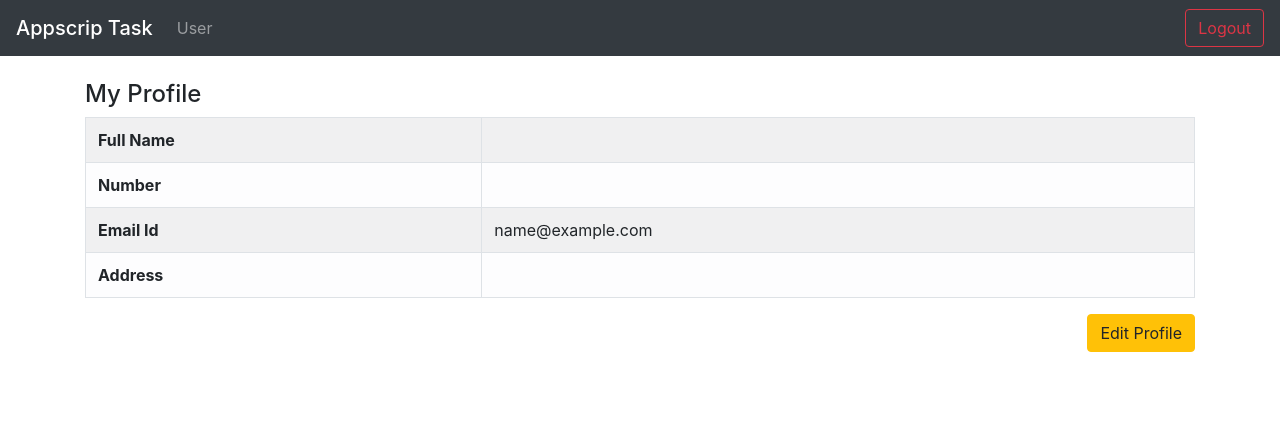
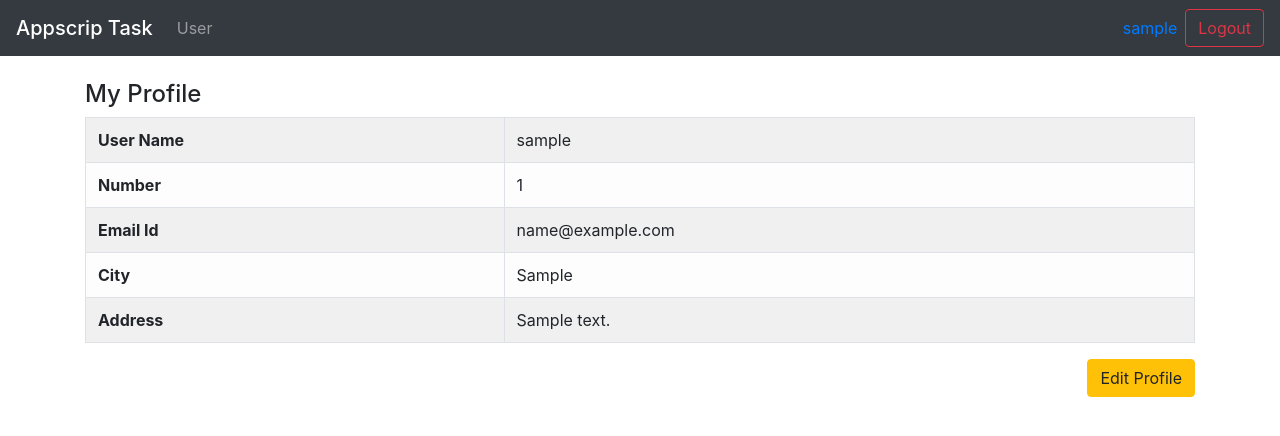
Before and after one commit to jaychaturvedi/appscrip, a Django app: page /profile/ in a window 1280 px wide. Shown: the top 436 px of the page. Run offline with Django 3.2, Linux system fonts and the light colour scheme; a user stored in the database is signed in; tables that the repository leaves empty hold one stand-in row (values such as "Sample post"); some libraries are stand-ins or nearby versions.

Commit message:
initial commit

```diff
--- a/ems/settings.py
+++ b/ems/settings.py
@@ -51,7 +51,6 @@
     'django.contrib.auth.middleware.AuthenticationMiddleware',
     'django.contrib.messages.middleware.MessageMiddleware',
     'django.middleware.clickjacking.XFrameOptionsMiddleware',
-    # 'user.middlewares.RoleMiddleware' #need to change
 ]
 
 ROOT_URLCONF = 'ems.urls'
--- a/ems/templates/auth/profile.html
+++ b/ems/templates/auth/profile.html
@@ -7,24 +7,30 @@
     <table class="table table-light table-bordered table-striped">
         <tbody>
             <tr>
-                <th>Full Name</th>
-                <td>{{object.user.first_name}}</td>
+                <th>User Name</th>
+                <td>{{user.username}}</td>
             </tr>
             <tr>
                 <th>Number</th>
-                <td>{{object.user.last_name}}</td>
+                <td>{{user.contact}}</td>
             </tr>
             <tr>
                 <th>Email Id</th>
-                <td>{{object.user.email}}</td>
+                <td>{{user.email}}</td>
+            </tr>
+            <tr>
+                <th>City</th>
+                <td>{{user.city}}</td>
             </tr>
             <tr>
                 <th>Address</th>
-                <td>{{object.salary}}</td>
+                <td>{{user.address}}</td>
             </tr>
         </tbody>
     </table>
+    {% if request.user.role == "Admin" %}
     <div class="text-right">
-        <a class="btn btn-warning" href="{%  url 'update_profile' %}">Edit Profile</a>
+        <a class="btn btn-warning" href="{%  url 'user_edit' object.user.id %}">Edit Profile</a>
     </div>
+    {% endif %}
 {% endblock content %}
--- a/ems/templates/header.html
+++ b/ems/templates/header.html
@@ -16,7 +16,7 @@
     <form class="form-inline my-2 my-lg-0" method="POST" action="{% url 'user_logout' %}">
         {% csrf_token %}
         <a href="{% url 'my_profile' %}">
-            <span class="mr-sm-2">{{request.user.first_name}}</spans>
+            <span class="mr-sm-2">{{request.user.username}}</spans>
         </a>
         {% if user.is_authenticated %}
         <input type="submit" class="btn btn-outline-danger my-2 my-sm-0" value="Logout">
--- a/ems/templates/employee/index.html
+++ b/ems/templates/user/index.html
@@ -26,7 +26,7 @@
                         </td>
                         <td class="text-center">
                             <a class="btn btn-primary" href="{%  url 'user_details' user.id %}">Details</a>
-                            {% if user.is_active %}
+                            {% if request.user.role == "Admin" %}
                             <a class="btn btn-warning" href="{%  url 'user_edit' user.id %}">Edit</a>
                             <a class="btn btn-danger" href="{%  url 'user_delete' user.id %}">Delete</a>
                             {% endif %}
--- a/ems/urls.py
+++ b/ems/urls.py
@@ -2,8 +2,7 @@
 from django.contrib import admin
 from django.urls import path, include
 
-from user.views import ( index, user_login, user_logout,
-    success, MyProfile)
+from user.views import ( index, user_login, user_logout, MyProfile)
 
 urlpatterns = [
     path('', index, name='home'),
@@ -11,7 +10,6 @@
     path('user/', include('user.urls')),
 
     path('login/', user_login, name="user_login"),
-    path('success/', success, name="user_success"),
     path('logout/', user_logout, name="user_logout"),
     path('profile/', MyProfile.as_view(), name="my_profile"),
     path('profile/update', MyProfile.as_view(), name="update_profile"),
--- a/user/admin.py
+++ b/user/admin.py
@@ -42,4 +42,3 @@
 
 
 admin.site.register(Profile)
-admin.site.unregister(Group)
--- a/user/forms.py
+++ b/user/forms.py
@@ -10,11 +10,10 @@
 
 #userform
 class UserForm(forms.ModelForm):
-    city = forms.CharField(widget=forms.TextInput)
 
     class Meta:
         model = User
-        fields = ['username','email','city','contact','address','password']
+        fields = ['username','email','city','contact','address','password','role']
         # excludes = ['']
         widgets = {
         'password': forms.PasswordInput(),
--- a/user/models.py
+++ b/user/models.py
@@ -50,6 +50,8 @@
     username   = models.CharField(max_length=255, blank=False, null=False,unique=True)
     contact   = models.IntegerField(blank=True, null=True)
     password = models.CharField(max_length=50)
+    userrole = (('Admin','Admin'),('User','User'))
+    role = models.CharField(max_length=50,blank=False, null=False, choices = userrole,default = 'User')
 
     is_active   = models.BooleanField(default=True) # can login
     staff       = models.BooleanField(default=False) # staff user non superuser
@@ -92,12 +94,14 @@
 
 class Profile(models.Model):
     user = models.OneToOneField(User, on_delete=models.CASCADE)
+    # userrole = (('Admin','Admin'),('User','User'))
+    # role = models.CharField(max_length=50,blank=False, null=False, choices = userrole,default = 'User')
 
     # class Meta:
     #     ordering = ('-salary',)
 
-    # def __str__(self):
-    #     return "{0} {1}".format(self.user.first_name, self.user.last_name)
+    def __str__(self):
+        return "{0} {1}".format(self.user.username, self.user.role)
 
 
 @receiver(post_save, sender=User)
--- a/user/views.py
+++ b/user/views.py
@@ -8,7 +8,7 @@
 from django.urls import reverse
 from django.urls import reverse_lazy
 from user.forms import UserForm
-from ems.decorators import admin_hr_required, admin_only
+from user.models import Profile
 User = get_user_model()
 
 def index(request):
@@ -31,12 +31,6 @@
     else:
         return render(request, "auth/login.html", context)
 
-@login_required(login_url="/login/")
-def success(request):
-    context = {}
-    context['user'] = request.user
-    return render(request, "auth/success.html", context)
-
 def user_logout(request):
     logout(request)
     return HttpResponseRedirect(reverse('user_login'))
@@ -47,13 +41,14 @@
     context = {}
     context['users'] = User.objects.all()
     context['title'] = 'User'
-    return render(request, 'employee/index.html', context)
+    context['profiles'] = Profile.objects.all()
+    return render(request, 'user/index.html', context)
 
 @login_required(login_url="/login/")
 def user_details(request, id=None):
     context = {}
     context['user'] = get_object_or_404(User, id=id)
-    return render(request, 'employee/details.html', context)
+    return render(request, 'user/details.html', context)
 
 @login_required(login_url="/login/")
 def user_add(request):
@@ -65,11 +60,11 @@
             u = user_form.save()
             return HttpResponseRedirect(reverse('user_list'))
         else:
-            return render(request, 'employee/add.html', context)
+            return render(request, 'user/add.html', context)
     else:
         user_form = UserForm()
         context['user_form'] = user_form
-        return render(request, 'employee/add.html', context)
+        return render(request, 'user/add.html', context)
 
 @login_required(login_url="/login/")
 def user_edit(request, id=None):
@@ -80,21 +75,16 @@
             user_form.save()
             return HttpResponseRedirect(reverse('user_list'))
         else:
-            return render(request, 'employee/edit.html', {"user_form": user_form})
+            return render(request, 'user/edit.html', {"user_form": user_form})
     else:
         user_form = UserForm(instance=user)
-        return render(request, 'employee/edit.html', {"user_form": user_form})
+        return render(request, 'user/edit.html', {"user_form": user_form})
 
 @login_required(login_url="/login/")
 def user_delete(request, id=None):
     user = get_object_or_404(User, id=id)
-    # if request.method == 'POST':
     user.delete()
     return HttpResponseRedirect(reverse('user_list'))
-    # else:
-    #     context = {}
-    #     context['user'] = user
-    #     return render(request, 'employee/delete.html', context)
 
 
 
```
Also changed, not shown: ems/decorators.py (deleted, +0 -20 lines), ems/templates/auth/profile_update.html (deleted, +0 -14 lines), ems/templates/auth/success.html (deleted, +0 -10 lines), ems/templates/user/details.html (renamed from ems/templates/employee/details.html, +8 -4 lines), user/middlewares.py (deleted, +0 -30 lines), ems/static/css/custom.css (deleted), ems/templates/user/add.html (renamed from ems/templates/employee/add.html), ems/templates/user/delete.html (renamed from ems/templates/employee/delete.html), ems/templates/user/edit.html (renamed from ems/templates/employee/edit.html), user/migrations/0003_user_role.py (added).
